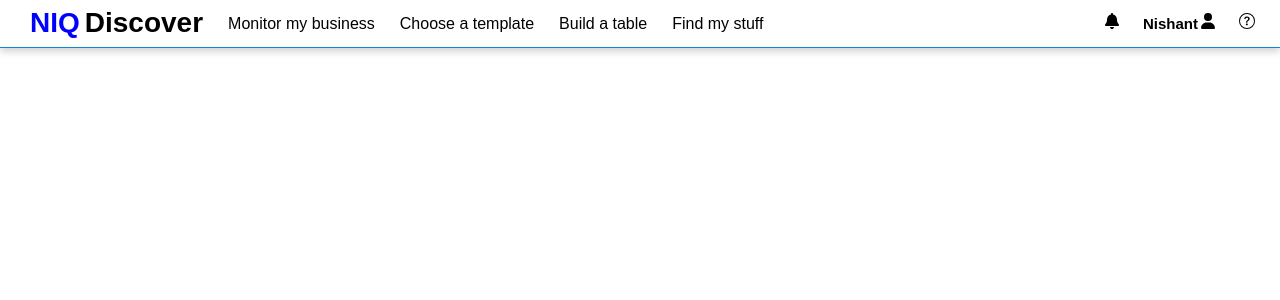
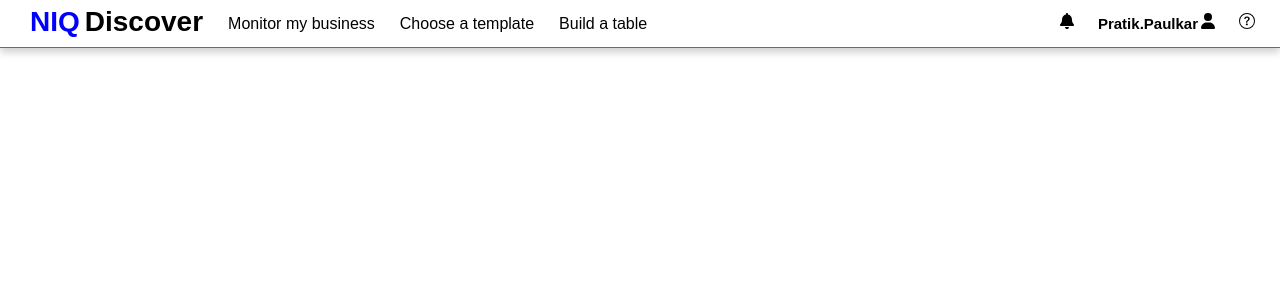
Before and after one commit to NishantRShinde/CRF-team1, an Angular app in the folder Project_demo/: page / in a window 1280 px wide. Shown: the top 300 px of the page. Built offline with nearby package versions, Linux system fonts and the light colour scheme.

Commit message:
using JSON object in ts

```diff
--- a/Project_demo/src/app/brandbar/brandbar.component.html
+++ b/Project_demo/src/app/brandbar/brandbar.component.html
@@ -1,22 +1,15 @@
 <nav>
     <ul>
         <span class="left-side">
-            <li id="brand" (click)="highlight('home')" routerLink="/home"><span class="niq-span">NIQ</span>Discover</li>
+            <li id="brand" routerLink="/home"><span class="niq-span">NIQ</span>Discover</li>
             <span>
-                <li class="list-items mmb" (click)="highlight('mmb')" routerLink="/monitorMyBusiness">Monitor my
-                    business
-                </li>
-                <li class="list-items cat" (click)="highlight('cat')" routerLink="/chooseATemplate">Choose a template
-                </li>
-                <li class="list-items bat" (click)="highlight('bat')" routerLink="/buildATable">Build a table</li>
-                <li class="list-items fms" (click)="highlight('fms')" routerLink="/findMyStuff">Find my stuff</li>
+                <li class="list-items" *ngFor="let permission of user.permissions">{{allPermissions[permission]}}</li>
             </span>
         </span>
 
         <div class="right-side">
             <img src="../../assets/bell-solid.svg " alt="notification icon" />
-            <li class="inside-div">Nishant<img style="margin-left: 2px;" src="../../assets/user-solid.svg "
-                    alt="user icon" />
+            <li class="inside-div">{{user.uname}}<img class="user" src="../../assets/user-solid.svg " alt="user icon" />
             </li>
             <img style="margin-left: 15px" src="../../assets/question-circle.svg "
                 alt="question mark within a circle" />
--- a/Project_demo/src/app/brandbar/brandbar.component.scss
+++ b/Project_demo/src/app/brandbar/brandbar.component.scss
@@ -1,12 +1,15 @@
+$black: #000000;
+$blue: #0000FF;
+$font-family_1: Arial, Helvetica, sans-serif;
+
 nav {
-    font-family: Arial, Helvetica, sans-serif;
+	font-family: $font-family_1;
 	padding-top: 4px;
 	border-bottom: 1px solid #0E86D4;
 	height: 48px;
 	box-sizing: border-box;
-    box-shadow: 0 3px 8px rgba(0, 0, 0, 0.2);
+	box-shadow: 0 4px 8px rgba(0, 0, 0, 0.2);
 }
-
 ul {
 	display: flex;
 	justify-content: space-between;
@@ -14,58 +17,53 @@ ul {
 	margin: 0;
 	list-style-type: none;
 }
-
 li {
-    font-size: 15px;
 	display: inline-block;
 	margin-right: 25px;
-    color: #000000;
+	color: $black;
 	cursor: pointer;
 }
-span{
+span {
 	display: inline-block;
 }
 #brand {
 	position: relative;
-    top: 3px;
+	top: 2px;
 	font-size: 28px;
 	font-weight: 700;
 }
-
 .niq-span {
-    color: #0000FF;
+	color: $blue;
 	margin-right: 5px;
 }
-
 .list-items {
 	padding-bottom: 10px;
 	font-size: 16px;
+	&:hover{
+		border-bottom: 4px solid #0E86D4;
 	}
-
-
+}
 .border-class {
 	font-weight: 600;
 	border-bottom: 4px solid #0E86D4;
 }
-
 .right-side {
 	margin-top: 9px;
 	margin-right: 10px;
 	font-weight: 600;
 }
-
 img {
 	width: 16px;
 	height: 16px;
 	margin-right: 15px;
 	cursor: pointer;
 }
-
-div>img+li img {
+.user {
+	margin-left: 2px;
 	margin-right: 0;
 }
-
 .inside-div {
 	margin-right: 0;
 	padding: 0 8px;
+	font-size: 15px;
 }
--- a/Project_demo/src/app/brandbar/brandbar.component.ts
+++ b/Project_demo/src/app/brandbar/brandbar.component.ts
@@ -1,44 +1,43 @@
-import { Component } from '@angular/core';
+import { AfterViewInit, Component } from '@angular/core';
 
 @Component({
   selector: 'app-brandbar',
   templateUrl: './brandbar.component.html',
   styleUrls: ['./brandbar.component.scss'],
 })
-export class BrandbarComponent {
+export class BrandbarComponent implements AfterViewInit {
   previous: any;
   isFirst: boolean = true;
 
-  highlight(name: string): void {
-    if (name === 'home') {
-      this.previous.classList.remove('border-class');
-      this.isFirst = true;
-      return;
-    }
-    if (this.isFirst) {
-      this.isFirst = false;
-      let item = document.querySelector(`.${name}`);
-      item?.classList.add('border-class');
-      this.previous = item;
-    } else {
-      this.previous.classList.remove('border-class');
-      let item = document.querySelector(`.${name}`);
-      item?.classList.add('border-class');
-      this.previous = item;
-    }
-  }
   allPermissions: string[] = [
-    'monitor-my-business',
-    'choose-a-template',
-    'build-a-table',
-    'find-my-stuff',
+    'Monitor my business',
+    'Choose a template',
+    'Build a table',
+    'Find my stuff',
   ];
 
   user: {
     uname: string;
     permissions: number[];
   } = {
-    uname: 'Nishant',
-    permissions: [0, 2, 3],
+    uname: 'Pratik.Paulkar',
+    permissions: [0, 1, 2],
   };
+
+  ngAfterViewInit() {
+    let listItems = document.querySelectorAll('.list-items');
+    listItems.forEach((item) => {
+      item.addEventListener('click', () => {
+        if (this.isFirst) {
+          item.classList.add('border-class');
+          this.isFirst = false;
+          this.previous = item;
+        } else {
+          this.previous.classList.remove('border-class');
+          item.classList.add('border-class');
+          this.previous = item;
+        }
+      });
+    });
+  }
 }
```
Lines whose indentation alone changed are shown as unchanged.
